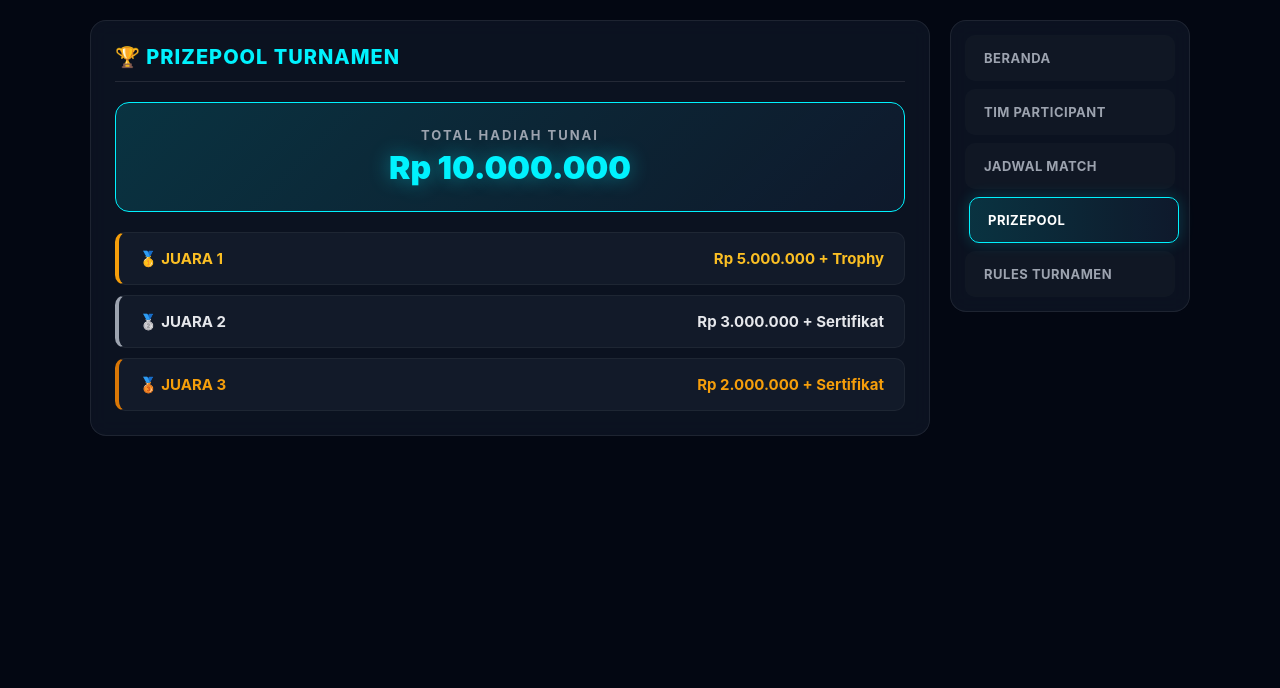
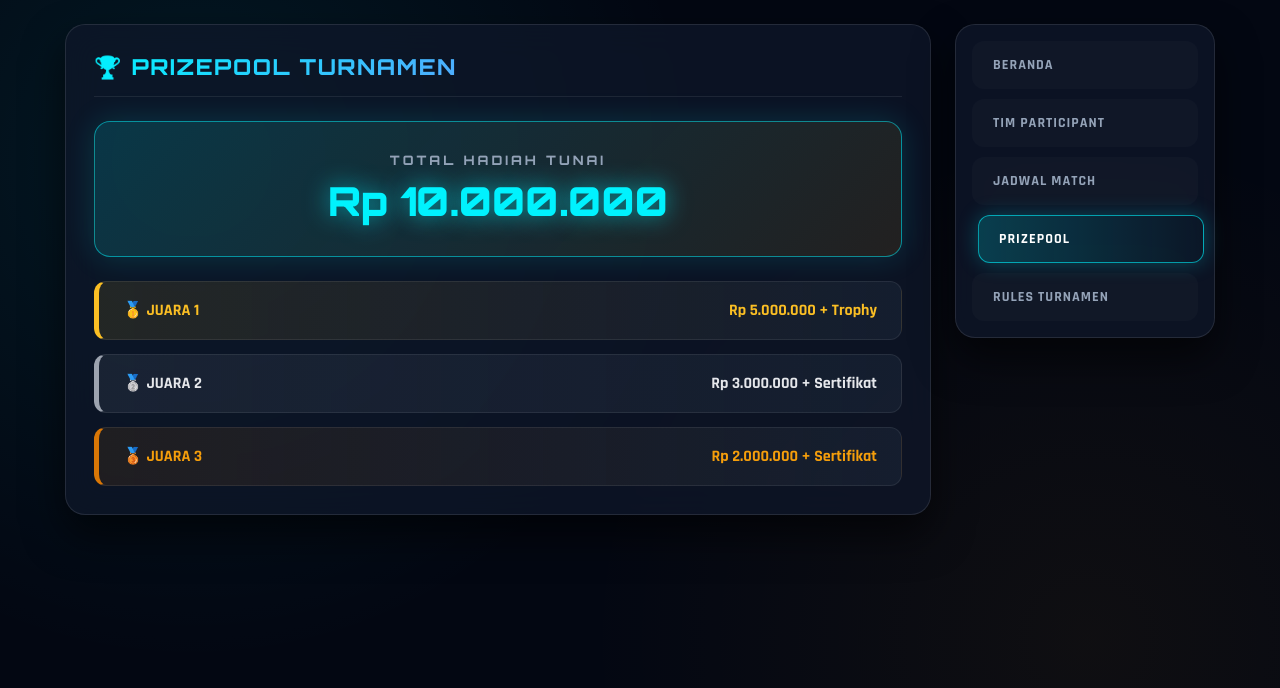
Before and after one commit to stevenchow511-code/mobilelegend, a plain HTML site: page prizepool.html in a window 1280 px wide. Drawn offline with Linux system fonts and the light colour scheme.

Commit message:
Update prizepool.html

```diff
--- a/prizepool.html
+++ b/prizepool.html
@@ -5,35 +5,7 @@
   <meta name="viewport" content="width=device-width, initial-scale=1.0">
   <title>Prizepool - Tournament MLBB</title>
   <link rel="icon" type="image/png" href="https://i.ibb.co/1tw26CJC/image.png">
-  <style>
-    * { box-sizing: border-box; margin: 0; padding: 0; font-family: 'Inter', 'Segoe UI', sans-serif; }
-    body { background: #030712; color: #f3f4f6; min-height: 100vh; padding: 20px; }
-
-    .container { max-width: 1100px; margin: 0 auto; display: flex; gap: 20px; }
-    .main-content { flex: 1; background: rgba(17, 24, 39, 0.7); backdrop-filter: blur(10px); border: 1px solid rgba(255, 255, 255, 0.08); border-radius: 16px; padding: 24px; }
-
-    .page-header { border-bottom: 1px solid rgba(255, 255, 255, 0.1); padding-bottom: 12px; margin-bottom: 20px; }
-    .page-title { font-size: 20px; font-weight: 800; color: #00f2fe; text-transform: uppercase; letter-spacing: 1px; }
-
-    .total-prize-card { background: linear-gradient(135deg, rgba(0, 242, 254, 0.15), rgba(79, 172, 254, 0.05)); border: 1px solid #00f2fe; padding: 24px; border-radius: 14px; text-align: center; margin-bottom: 20px; }
-    .total-title { font-size: 13px; color: #9ca3af; text-transform: uppercase; letter-spacing: 2px; font-weight: 700; }
-    .total-amount { font-size: 32px; font-weight: 900; color: #00f2fe; text-shadow: 0 0 20px rgba(0, 242, 254, 0.4); margin-top: 5px; }
-
-    .prize-list { display: flex; flex-direction: column; gap: 10px; }
-    .prize-item { display: flex; justify-content: space-between; align-items: center; background: rgba(31, 41, 55, 0.4); border: 1px solid rgba(255,255,255,0.05); padding: 16px 20px; border-radius: 10px; font-weight: 700; }
-    .prize-rank { font-size: 15px; }
-    .prize-val { font-size: 15px; }
-
-    .rank-1 { border-left: 4px solid #f59e0b; color: #fbbf24; }
-    .rank-2 { border-left: 4px solid #9ca3af; color: #e5e7eb; }
-    .rank-3 { border-left: 4px solid #d97706; color: #f59e0b; }
-
-    .sidebar-menu { width: 240px; background: rgba(17, 24, 39, 0.7); backdrop-filter: blur(10px); border: 1px solid rgba(255, 255, 255, 0.08); border-radius: 16px; padding: 14px; display: flex; flex-direction: column; gap: 8px; height: fit-content; }
-    .menu-item { padding: 14px 18px; color: #9ca3af; font-weight: 700; font-size: 13px; border-radius: 10px; text-decoration: none; background: rgba(255,255,255,0.02); border: 1px solid transparent; transition: all 0.3s ease; letter-spacing: 0.5px; }
-    .menu-item:hover, .menu-item.active { color: #ffffff; background: linear-gradient(90deg, rgba(0, 242, 254, 0.15), rgba(79, 172, 254, 0.05)); border-color: #00f2fe; box-shadow: 0 0 15px rgba(0, 242, 254, 0.2); transform: translateX(4px); }
-
-    @media (max-width: 768px) { .container { flex-direction: column; } .sidebar-menu { width: 100%; order: -1; } }
-  </style>
+  <link rel="stylesheet" href="style.css">
 </head>
 <body>
 
```
